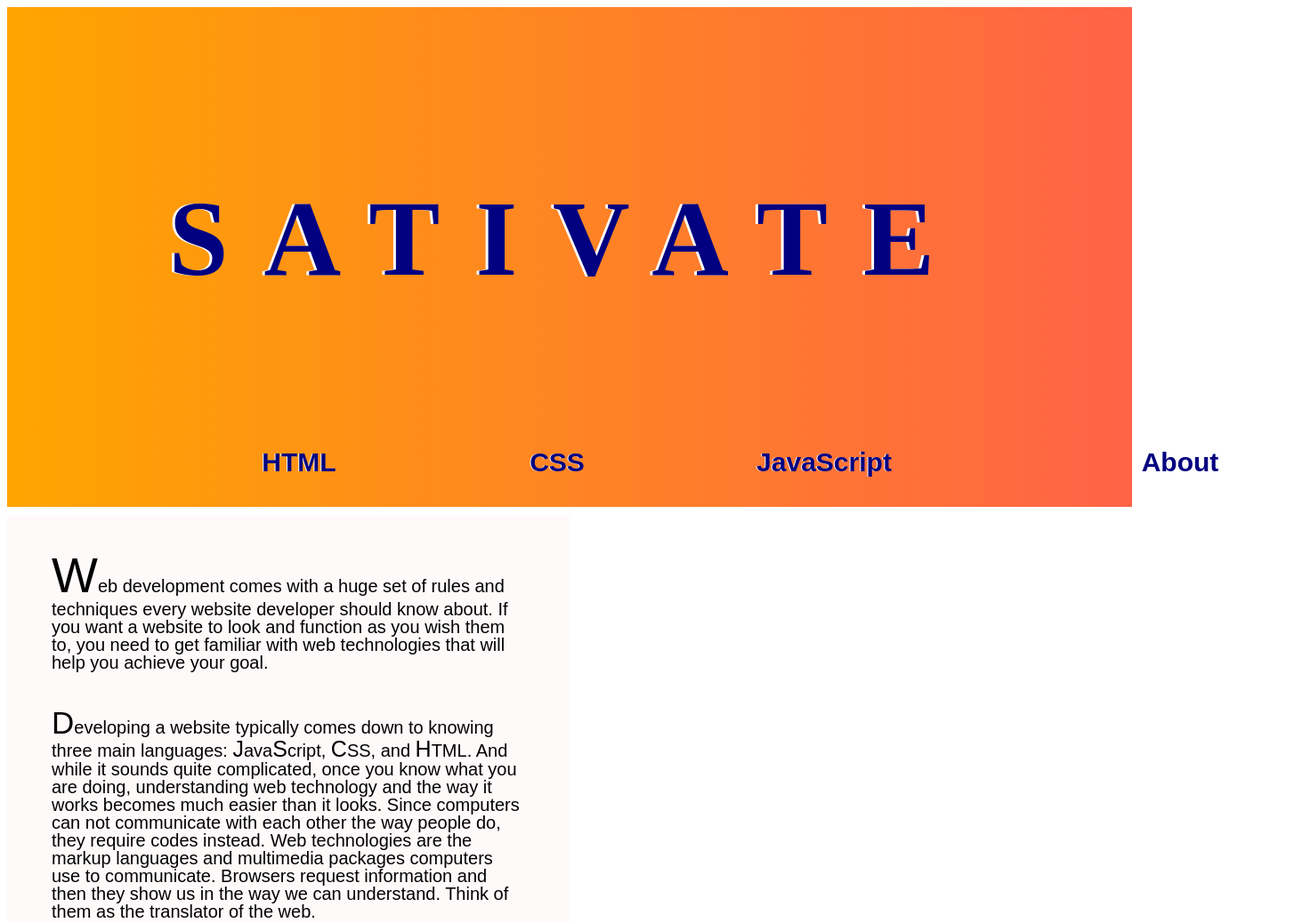
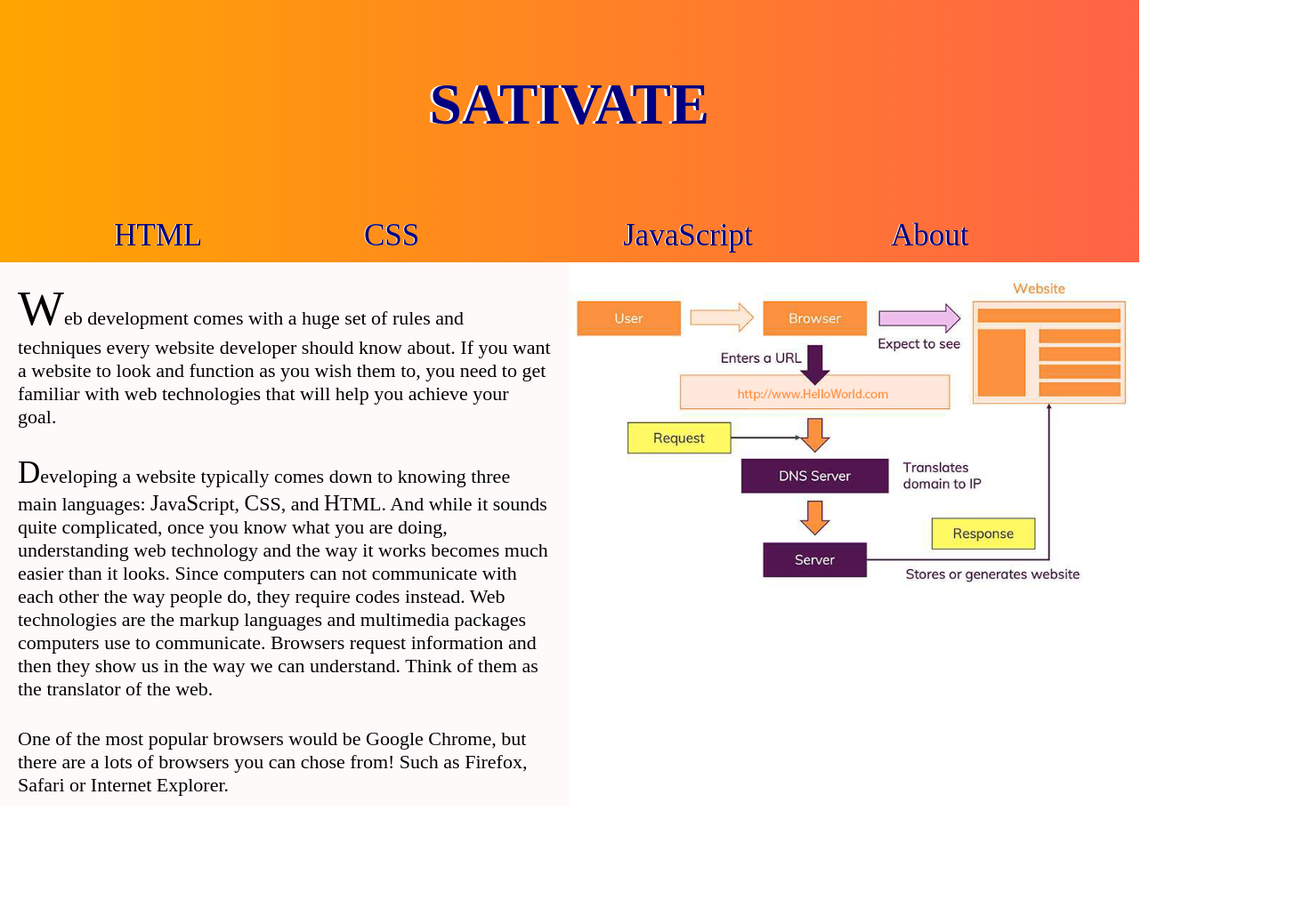
Before and after one commit to KristovacTibor/Tibor, a plain HTML site: page index.html in a window 1280 px wide. Shown: the top 1038 px of the page at 89% size, 1454 px wide, since content can reach past the window. After the commit the page ends 906 px from the top, so only its background shows below. Drawn offline with Linux system fonts and the light colour scheme; a web font is replaced by a local one.

Commit message:
Few updates
Responsive web is active now, so far the web is much nicer on a phone such as iphone 7 or iphone 8... PC is still work in progress!

```diff
--- a/index.html
+++ b/index.html
@@ -1,12 +1,14 @@
 <!DOCTYPE html>
 <html>
 	<head>
-		<title> Welcome to Sativate </title>
+		<title> Welcome </title>
 		<link rel="stylesheet" href="style.css">
 		<link href="https://fonts.googleapis.com/css?family=Sulphur+Point&display=swap" rel="stylesheet">
+		<meta name="viewport" content="width=device-width, initial-scale=1.0">
 	</head>
 	<body>
-		<div class="head1"><h1> SATIVATE </h1>
+		<div class="head1">
+			<h1> SATIVATE </h1>
 			<div class="first1">HTML</div>
 			<div class="first2">CSS</div>
 			<div class="first3">JavaScript</div>
@@ -15,6 +17,7 @@
 		<div class="head2">
 			<p><span style="font-size:55px;">W</span>eb development comes with a huge set of rules and techniques every website developer should know about. If you want a website to look and function as you wish them to, you need to get familiar with web technologies that will help you achieve your goal.
 			</p>
+			<div class="image1"><img src="theweb.jpg" alt="How does the web works" width="100%"> </div>
 			<p><span style="font-size:35px;">D</span>eveloping a website typically comes down to knowing three main languages: <span style="font-size:25px;">J</span>ava<span style="font-size:25px;">S</span>cript, <span style="font-size:25px;">C</span>SS, and <span style="font-size:25px;">H</span>TML. And while it sounds quite complicated, once you know what you are doing, understanding web technology and the way it works becomes much easier than it looks.
 			Since computers can not communicate with each other the way people do, they require codes instead. Web technologies are the markup languages and multimedia packages computers use to communicate.
 			Browsers request information and then they show us in the way we can understand. Think of them as the translator of the web.
@@ -22,8 +25,10 @@
 			<p>One of the most popular browsers would be Google Chrome, but there are a lots of browsers you can chose from! Such as Firefox, Safari or Internet Explorer.
 			</p>
 		</div>
-		<div class="img2"><img src="theweb.jpg" alt="How does the web works" width=""> </div>
+		<div class="image2"><img src="theweb.jpg" alt="How does the web works" width="100%"> </div>
+
 
 	</body>
 
+
 </html>
--- a/style.css
+++ b/style.css
@@ -1,141 +1,138 @@
-*/
-html, body, div, span, applet, object, iframe,
-h1, h2, h3, h4, h5, h6, p, blockquote, pre,
-a, abbr, acronym, address, big, cite, code,
-del, dfn, em, img, ins, kbd, q, s, samp,
-small, strike, strong, sub, sup, tt, var,
-b, u, i, center,
-dl, dt, dd, ol, ul, li,
-fieldset, form, label, legend,
-table, caption, tbody, tfoot, thead, tr, th, td,
-article, aside, canvas, details, embed,
-figure, figcaption, footer, header, hgroup,
-menu, nav, output, ruby, section, summary,
-time, mark, audio, video {
+*{
 	margin: 0;
 	padding: 0;
-	border: 0;
-	font-size: 100%;
-	font: inherit;
-	vertical-align: baseline;
 }
-/* HTML5 display-role reset for older browsers */
-article, aside, details, figcaption, figure,
-footer, header, hgroup, menu, nav, section {
-	display: block;
+.head1 {
+	background-image: linear-gradient(to right, orange , tomato);
+	height: 100px;
+	padding-bottom:15px;
 }
-body {
-	line-height: 1;
+h1 {
+	padding-top: 30px;
+	padding-left: 20px;
+	padding-right: 20px;
+	text-align:center;
+	font-size: 35px;
+	text-shadow: -2px 0 white;
+	color:#000080;
 }
-ol, ul {
-	list-style: none;
+.first1 {
+	position:relative;
+	float:left;
+	padding-left: 15px;
+	padding-top:10px;
+	font-size: 20px;
+	text-shadow: -1px 0 white;
+	color:#000080;
 }
-blockquote, q {
-	quotes: none;
+.first2 {
+	position:relative;
+	float:left;
+	padding-left: 25px;
+	padding-top:10px;
+	font-size: 20px;
+	text-shadow: -1px 0 white;
+	color:#000080;
 }
-blockquote:before, blockquote:after,
-q:before, q:after {
-	content: '';
-	content: none;
+.first3 {
+	position:relative;
+	float:left;
+	padding-left: 35px;
+	padding-top:10px;
+	font-size: 20px;
+	text-shadow: -1px 0 white;
+	color:#000080;
 }
-table {
-	border-collapse: collapse;
-	border-spacing: 0;
+.first4 {
+	position:relative;
+	float:left;
+	padding-left: 45px;
+	padding-top:10px;
+	font-size: 20px;
+	text-shadow: -1px 0 white;
+	color:#000080;
+}
+.head2 {
+	background-color:#FFFAFA;
+}
+p {
+	padding-top: 15px;
+	padding-left: 20px;
+	padding-right: 10px;
+	padding-bottom: 10px;
+	font-size:18px;
 }
 
-
-.head1{
+@media only screen and (min-width: 768px){
+.head1 {
 	background-image: linear-gradient(to right, orange , tomato);
+	height: 250px;
+	padding-top: 30px;
+}
+h1 {
+	padding-top: 50px;
+	padding-left: 20px;
+	padding-right: 20px;
 	text-align:center;
-	font-size:40px;
-	vertical-align:top;
-	padding-top:1px;
-	padding-bottom:10px;
-	margin: 0 auto;
+	font-size: 65px;
+	text-shadow: -3px 0 white;
+	color:#000080;
+}
+.first1 {
+	position:relative;
+	float:left;
+	width: 20%;
+	padding-left: 10%;
+	padding-top:90px;
+	font-size: 35px;
+	text-shadow: -1px 0 white;
+	color:#000080;
+}
+.first2 {
+	position:relative;
+	float:left;
+	width: 20%;
+	padding-top:90px;
+	font-size: 35px;
+	text-shadow: -1px 0 white;
+	color:#000080;
+}
+.first3 {
+	position:relative;
+	float:left;
+	width: 20%;
+	padding-top:90px;
+	font-size: 35px;
+	text-shadow: -1px 0 white;
+	color:#000080;
+}
+.first4 {
+	position:relative;
+	float:left;
+	width: 20%;
+	padding-top:90px;
+	font-size: 35px;
+	text-shadow: -1px 0 white;
+	color:#000080;
+}
+.head2 {
+	float: left;
+	width:50%;
+}
+.image1 {
+	display: none;
+}
+.image2 {
+	float: right;
+	width: 50%;
+	padding-top: 20px;
+}
+p {
+	padding-top: 20px;
+	padding-left: 20px;
+	padding-right: 20px;
+	padding-bottom: 10px;
+	font-size:22px;
 }
 
-h1{
-	width:100%;
-	height: 270px;
-	text-align:center;
-	padding-top: 120px;
-	font-size: 120px;
-	color:#000080;
-	text-shadow: -3px 0 white;
-	letter-spacing: 40px;
-
 }
-.first1{
-	width:20%;
-	float: left;
-	text-align:centre;
-	padding-left:200px;
-	font-size: 30px;
-	font-weight: bold;
-	position:absolute;
-	top: 505px;
-	color:#000080;
-	text-shadow: -1px 0 white;
-	font-family:Arial;
-}
-.first2{
-	width:20%;
-	float: left;
-	text-align:centre;
-	padding-left:490px;
-	font-size: 30px;
-	font-weight: bold;
-	position:absolute;
-	color:#000080;
-	top: 505px;
-	text-shadow: -1px 0 white;
-	font-family:Arial;
-}
-.first3{
-	width:20%;
-	float: left;
-	text-align:centre;
-	padding-left:790px;
-	font-size: 30px;
-	font-weight: bold;
-	position:absolute;
-	top: 505px;
-	color:#000080;
-	text-shadow: -1px 0 white;
-	font-family:Arial;
-}
-.first4{
-	width:20%;
-	float: left;
-	text-align:centre;
-	font-size: 30px;
-	padding-left:1190px;
-	font-weight: bold;
-	position:absolute;
-	top: 505px;
-	color:#000080;
-	text-shadow: -1px 0 white;
-	font-family:Arial;
-}
-.head2{
-	background-color:#FFFAFA;
-	width:50%;
-	height:500px;
-	float:left;
-	margin-top:10px;
-
-}
-p{
-	font-size: 20px;
-	margin-left:10px;
-	padding-top: 20px;
-	font-family:Arial;
-	padding-left: 40px;
-	padding-right:50px;
-}
-.img2{
-	float:right;
-	padding-top:50px;
-	padding-right:120px;
-	padding-bottom:50px;
-}
```
